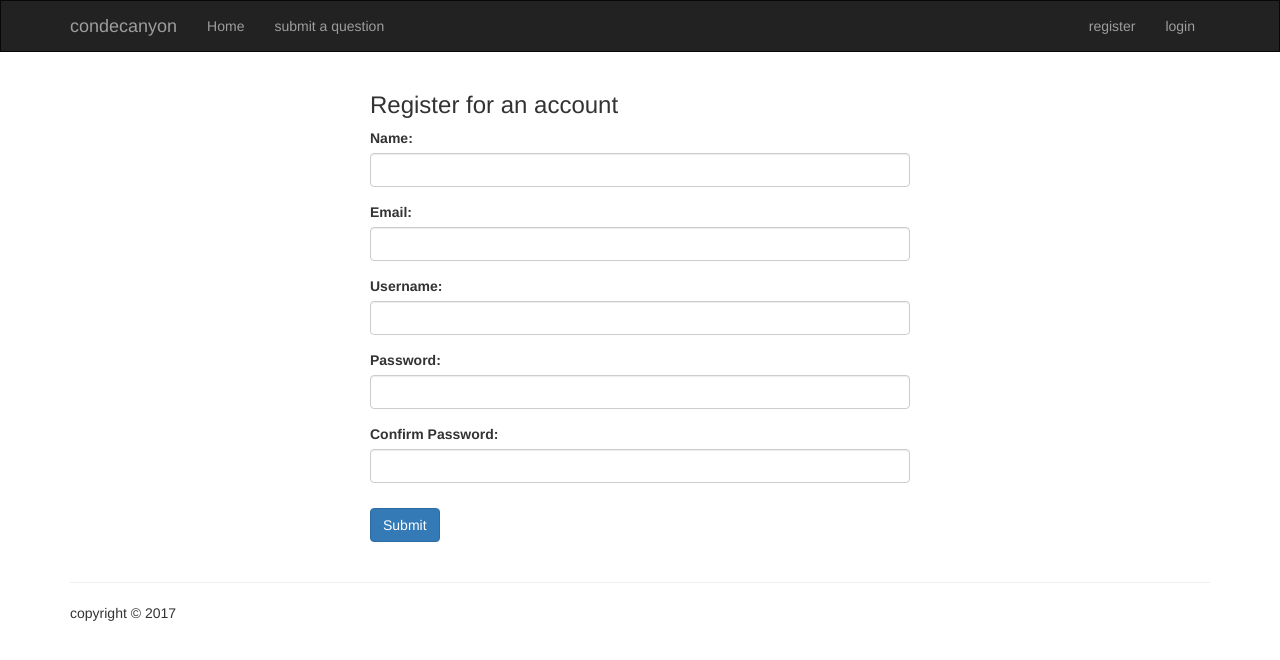
After one commit to creativecoderbrad/traverse-from-scratch, a Node server app: page /users/register in a window 1280 px wide. The commit adds this page. Shown: the top 660 px of the page. Run offline with Node 20, Linux system fonts and the light colour scheme; some libraries are stand-ins or nearby versions.

Commit message:
addded register / login function

```diff
--- a/package.json
+++ b/package.json
@@ -18,6 +18,7 @@
   },
   "homepage": "https://github.com/creativecoderbrad/traverse-from-scratch#readme",
   "dependencies": {
+    "bcryptjs": "^2.4.3",
     "body-parser": "^1.17.2",
     "connect-flash": "^0.1.1",
     "express": "^4.15.3",
@@ -25,6 +26,8 @@
     "express-session": "^1.15.3",
     "express-validator": "^3.2.0",
     "mongoose": "^4.10.4",
+    "passport": "^0.3.2",
+    "passport-local": "^1.0.0",
     "pug": "^2.0.0-rc.2"
   }
 }
--- a/public/css/client.css
+++ b/public/css/client.css
@@ -1,4 +1,7 @@
 
+.navbar {
+  border-radius: 0px;
+}
 
 /* home articles page */
 
--- /dev/null
+++ b/routes/users.js
@@ -0,0 +1,76 @@
+
+const express = require('express');
+const router = express.Router();
+const bcrypt = require('bcryptjs');
+// bring in our user schema model
+var User = require('../models/user');
+
+// register form router
+
+router.get('/register', function(req, res) {
+  res.render('register');
+});
+
+// Register process
+
+router.post('/register', function(req, res){
+  const name = req.body.name;
+  const email = req.body.email;
+  const username = req.body.username;
+  const password = req.body.password;
+  const password2 = req.body.password2;
+
+  req.checkBody('name', 'Name is required').notEmpty();
+  req.checkBody('email','Email is required').notEmpty();
+  req.checkBody('email','Email is not valid').isEmail();
+
+  req.checkBody('username', 'Username is required').notEmpty();
+  req.checkBody('password', 'password is required').notEmpty();
+  // match passwords
+  req.checkBody('password2','passwords do not match').equals(req.body.password);
+  // get errors if there are
+  var errors = req.validationErrors();
+
+  if(errors) {
+    res.render('register', {
+      errors: errors
+    })
+  }
+ else {
+   var newUser = new User({
+     name: name,
+     email: email,
+     username: username,
+     password: password
+   });
+
+   // encypt the plaintext password
+   bcrypt.genSalt(10, function(err, salt){
+     bcrypt.hash(newUser.password, salt, function(err, hash){
+       if(err) {
+         console.log(err)
+       }
+       // replace password with new hash val
+       newUser.password = hash;
+       //
+       newUser.save(function(err){
+         if(err) {
+           console.log(err)
+         }
+         else {
+            req.flash('success', 'you have successfully registered and can now login')
+            res.redirect('/users/login');
+         }
+       });
+     });
+   });
+ }
+});
+
+router.get('/login', function(req, res){
+  res.render('login');
+})
+
+module.exports = router;
+
+//
--- a/server.js
+++ b/server.js
@@ -94,7 +94,10 @@ app.get('/', function(req, res){
 // route files
 
 var articles = require('./routes/articles');
+var users = require('./routes/users');
+
 app.use('/articles', articles);
+app.use('/users', users);
 
 
 // time of server start
--- a/views/layout.pug
+++ b/views/layout.pug
@@ -15,13 +15,18 @@ html
             span.icon-bar
             span.icon-bar
             span.icon-bar
-          a.navbar-brand(href='/') news articles
+          a.navbar-brand(href='/') condecanyon
         #navbar.collapse.navbar-collapse
           ul.nav.navbar-nav
             li
               a(href='/') Home
             li
-              a(href='/articles/add') add article
+              a(href='/articles/add') submit a question
+          ul.nav.navbar-nav.navbar-right
+            li
+              a(href='/users/register') register
+            li
+              a(href='/users/login') login
 
     .container
       != messages('message', locals)
@@ -32,9 +37,9 @@ html
 
 
       block content
-        br
-        hr
-        footer
+      br
+      hr
+      footer
           p copyright &copy; 2017
     script(src='/bower_components/jquery/dist/jquery.js')
     script(src='/bower_components/bootstrap/dist/js/bootstrap.js')
--- /dev/null
+++ b/views/register.pug
@@ -0,0 +1,25 @@
+
+extends layout
+
+block content
+
+  .container.add-article.col-sm-6
+    h3 Register for an account
+    form(method='POST', action='/users/register')
+      .form-group
+        label Name:
+        input.form-control(name='name', type='text')
+      .form-group
+        label Email:
+        input.form-control(name='email', type='text')
+      .form-group
+        label Username:
+        input.form-control(name='username'  type='text')
+      .form-group
+        label Password:
+        input.form-control(name='password', type="password")
+      .form-group
+        label Confirm Password:
+        input.form-control(name='password2', type="password")
+
+      input.btn.btn-primary(type='submit', value='Submit')
```
Also changed, not shown: models/user.js (added, +23 -0 lines), views/login.pug (added, +16 -0 lines).
